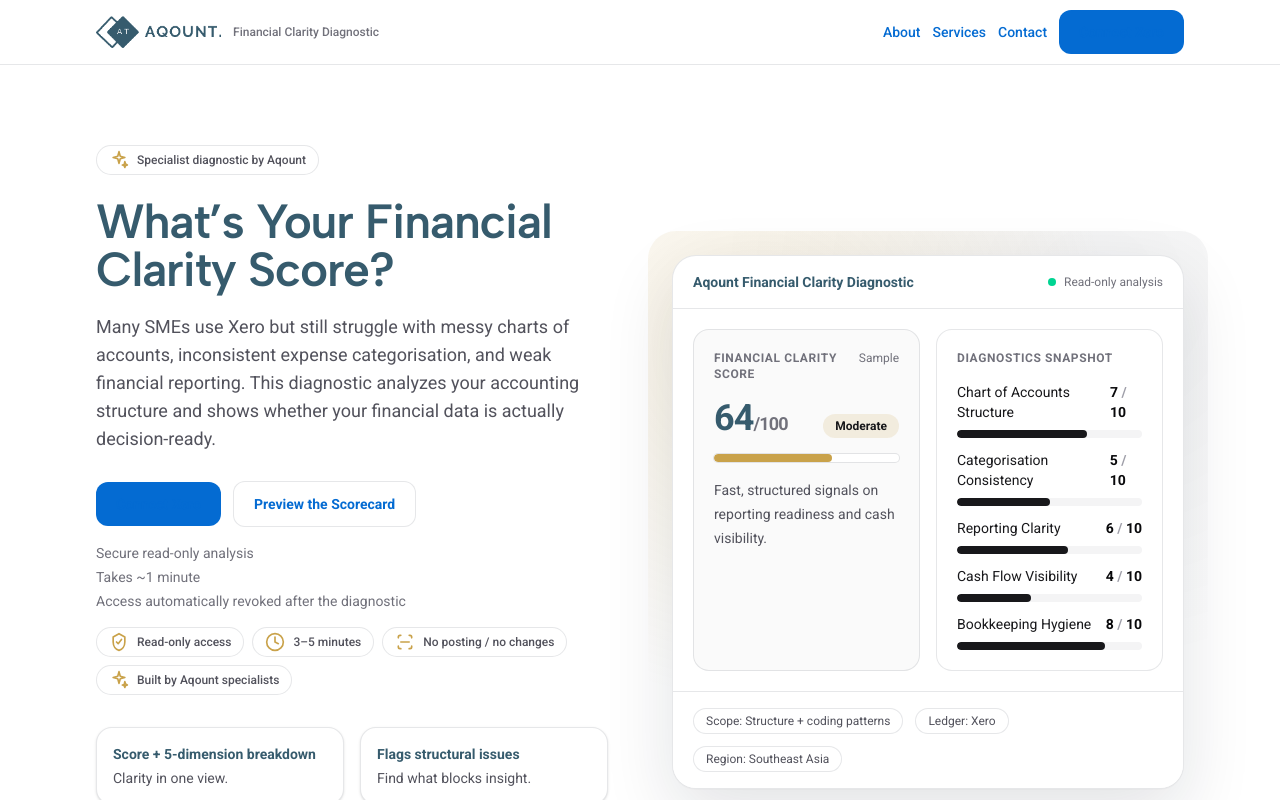
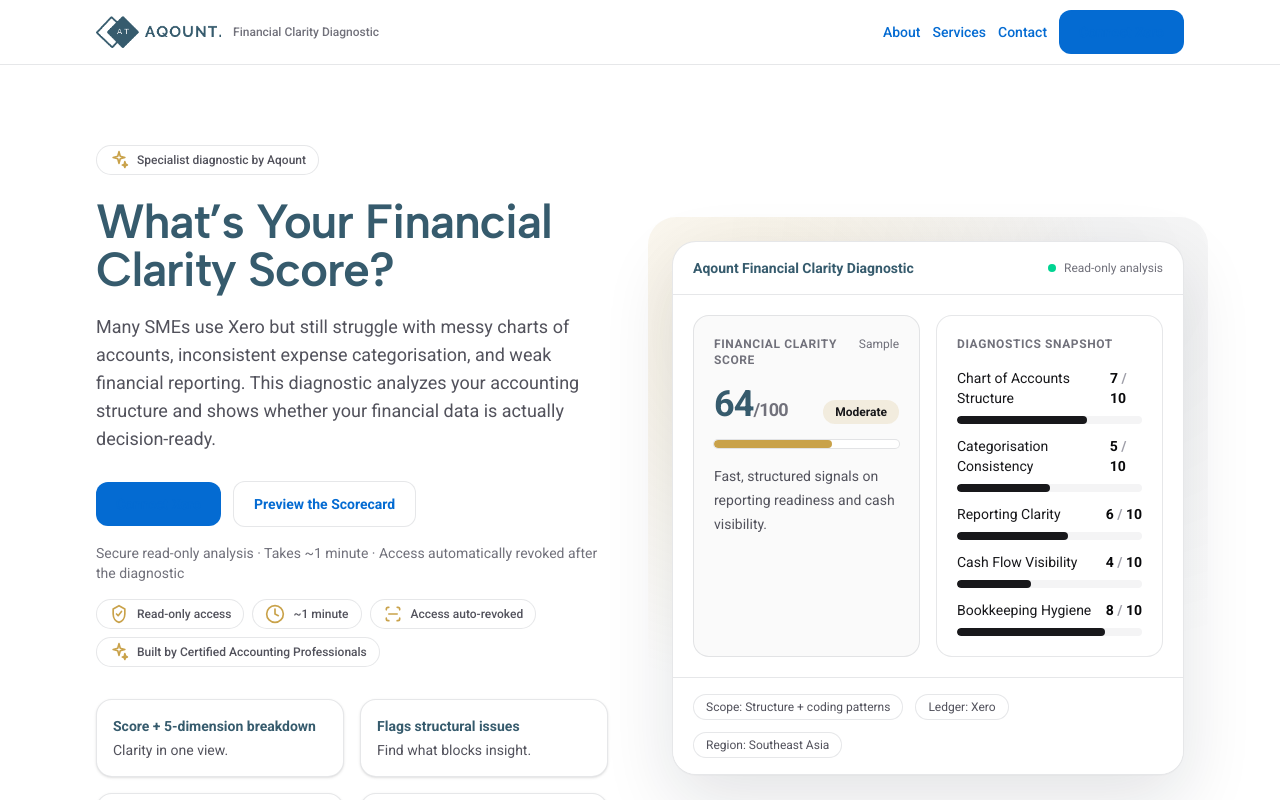
Before and after one commit to noemisasum/xero-financial-clarity, a Next.js app: page / in a window 1280 px wide. Shown: the top 800 px of the page. Built offline with nearby package versions, Linux system fonts and the light colour scheme.

Commit message:
Tighten hero microcopy + update trust chips (certified professionals)

```diff
--- a/src/app/page.tsx
+++ b/src/app/page.tsx
@@ -136,10 +136,9 @@
                   Preview the Scorecard
                 </Button>
               </div>
-              <div className="mt-4 space-y-1 text-sm text-zinc-500">
-                <div>Secure read-only analysis</div>
-                <div>Takes ~1 minute</div>
-                <div>Access automatically revoked after the diagnostic</div>
+              <div className="mt-4 text-sm text-zinc-500">
+                Secure read-only analysis · Takes ~1 minute · Access automatically
+                revoked after the diagnostic
               </div>
 
               <TrustChips />
--- a/src/components/TrustChips.tsx
+++ b/src/components/TrustChips.tsx
@@ -3,9 +3,9 @@
 export default function TrustChips() {
   const chips = [
     { icon: "shield" as const, text: "Read-only access" },
-    { icon: "clock" as const, text: "3–5 minutes" },
-    { icon: "scan" as const, text: "No posting / no changes" },
-    { icon: "spark" as const, text: "Built by Aqount specialists" },
+    { icon: "clock" as const, text: "~1 minute" },
+    { icon: "scan" as const, text: "Access auto-revoked" },
+    { icon: "spark" as const, text: "Built by Certified Accounting Professionals" },
   ];
 
   return (
```
